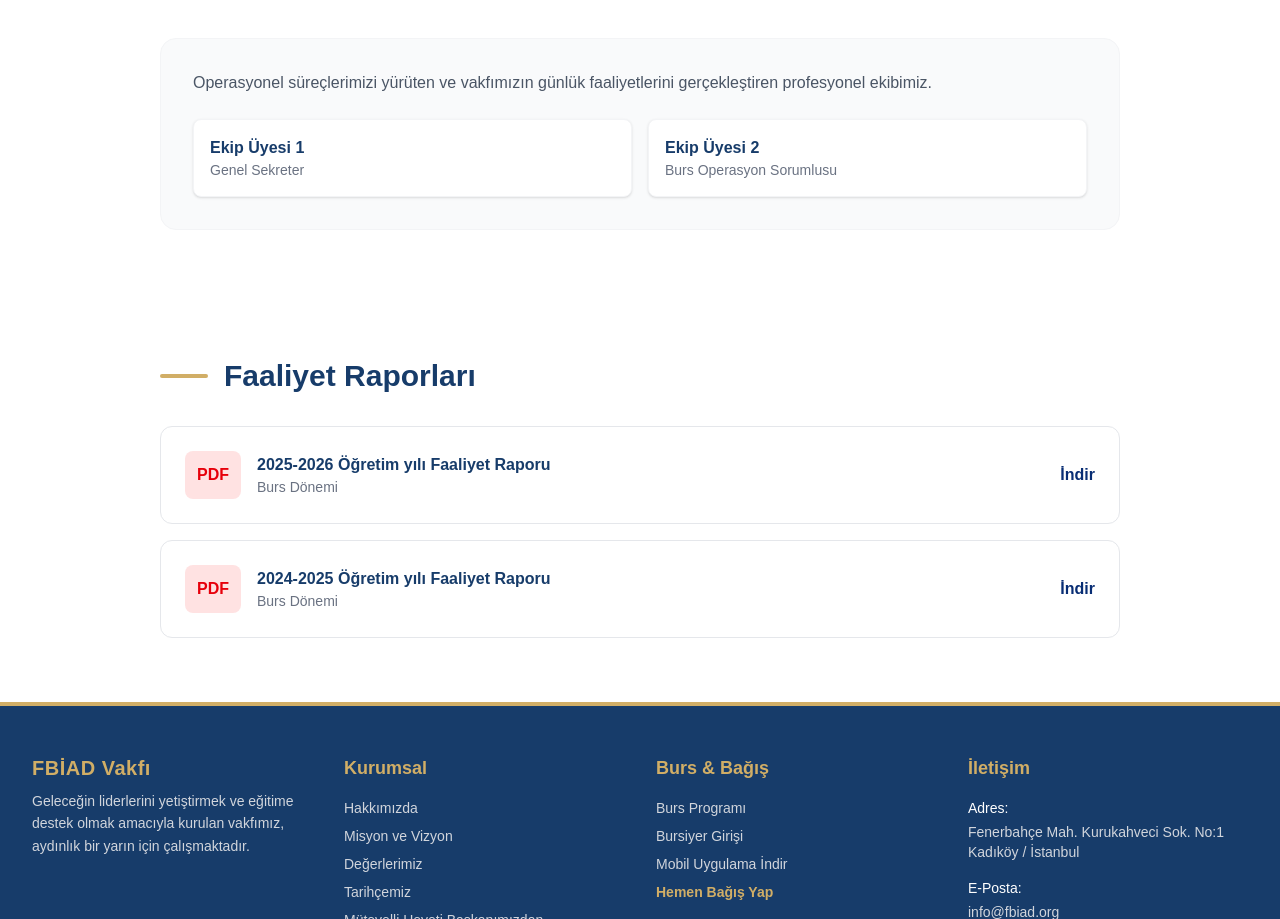
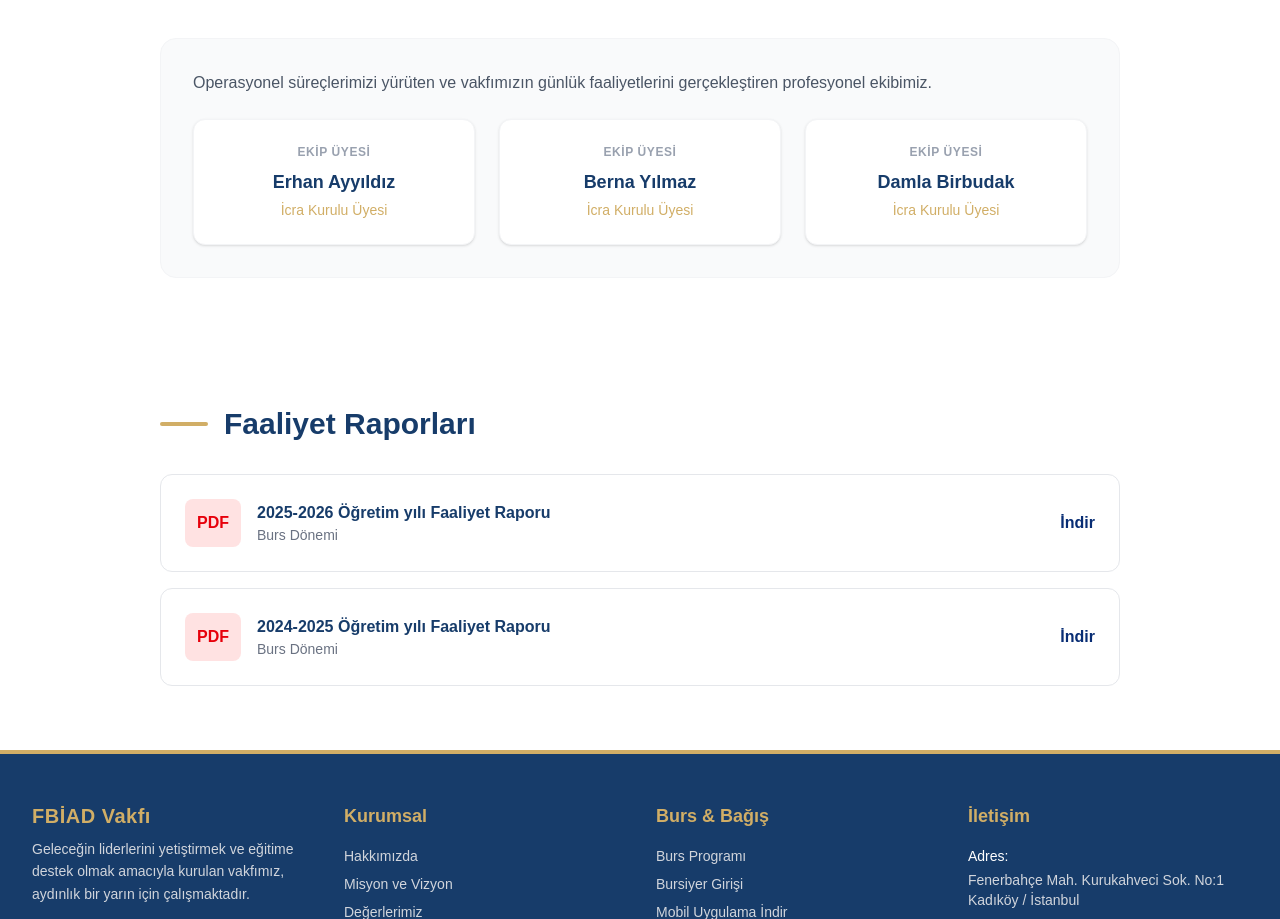
Before and after one commit to erhanayy/FBIADVakfiWeb, a Next.js app: page /kurumsal in a window 1280 px wide. Shown: the part 5190-6109 px from the top of the page. Built offline with nearby package versions, Linux system fonts and the light colour scheme.

Commit message:
content: Update Yonetim Ekibi with real names and roles

```diff
--- a/src/app/kurumsal/page.tsx
+++ b/src/app/kurumsal/page.tsx
@@ -168,15 +168,14 @@ export default function KurumsalPage() {
             <p className="text-gray-600 mb-6">
               Operasyonel süreçlerimizi yürüten ve vakfımızın günlük faaliyetlerini gerçekleştiren profesyonel ekibimiz.
             </p>
-            <div className="grid grid-cols-1 md:grid-cols-2 gap-4">
-              <div className="p-4 bg-white shadow-sm border border-gray-100 rounded-lg">
-                <h4 className="font-bold text-fbiad-dark-blue">Ekip Üyesi 1</h4>
-                <p className="text-sm text-gray-500">Genel Sekreter</p>
-              </div>
-              <div className="p-4 bg-white shadow-sm border border-gray-100 rounded-lg">
-                <h4 className="font-bold text-fbiad-dark-blue">Ekip Üyesi 2</h4>
-                <p className="text-sm text-gray-500">Burs Operasyon Sorumlusu</p>
-              </div>
+            <div className="grid grid-cols-1 sm:grid-cols-3 gap-6 mt-2">
+              {kurumsalData.yonetimEkibi.map((kisi, idx) => (
+                <div key={idx} className="p-6 bg-white shadow-sm border border-gray-100 rounded-xl flex flex-col items-center text-center hover:shadow-md transition-shadow">
+                  <span className="text-xs text-gray-400 font-semibold uppercase tracking-wider mb-2">Ekip Üyesi</span>
+                  <h4 className="font-bold text-fbiad-dark-blue text-lg">{kisi.isim}</h4>
+                  <p className="text-sm text-fbiad-yellow font-medium mt-1">{kisi.unvan}</p>
+                </div>
+              ))}
             </div>
           </div>
         </section>
--- a/src/data/kurumsal.ts
+++ b/src/data/kurumsal.ts
@@ -76,5 +76,10 @@ export const kurumsalData = {
     "Melih Şahin",
     "Hüdayi Torun",
     "Fatih Bağcı"
+  ],
+  yonetimEkibi: [
+    { isim: "Erhan Ayyıldız", unvan: "İcra Kurulu Üyesi" },
+    { isim: "Berna Yılmaz", unvan: "İcra Kurulu Üyesi" },
+    { isim: "Damla Birbudak", unvan: "İcra Kurulu Üyesi" }
   ]
 };
```
